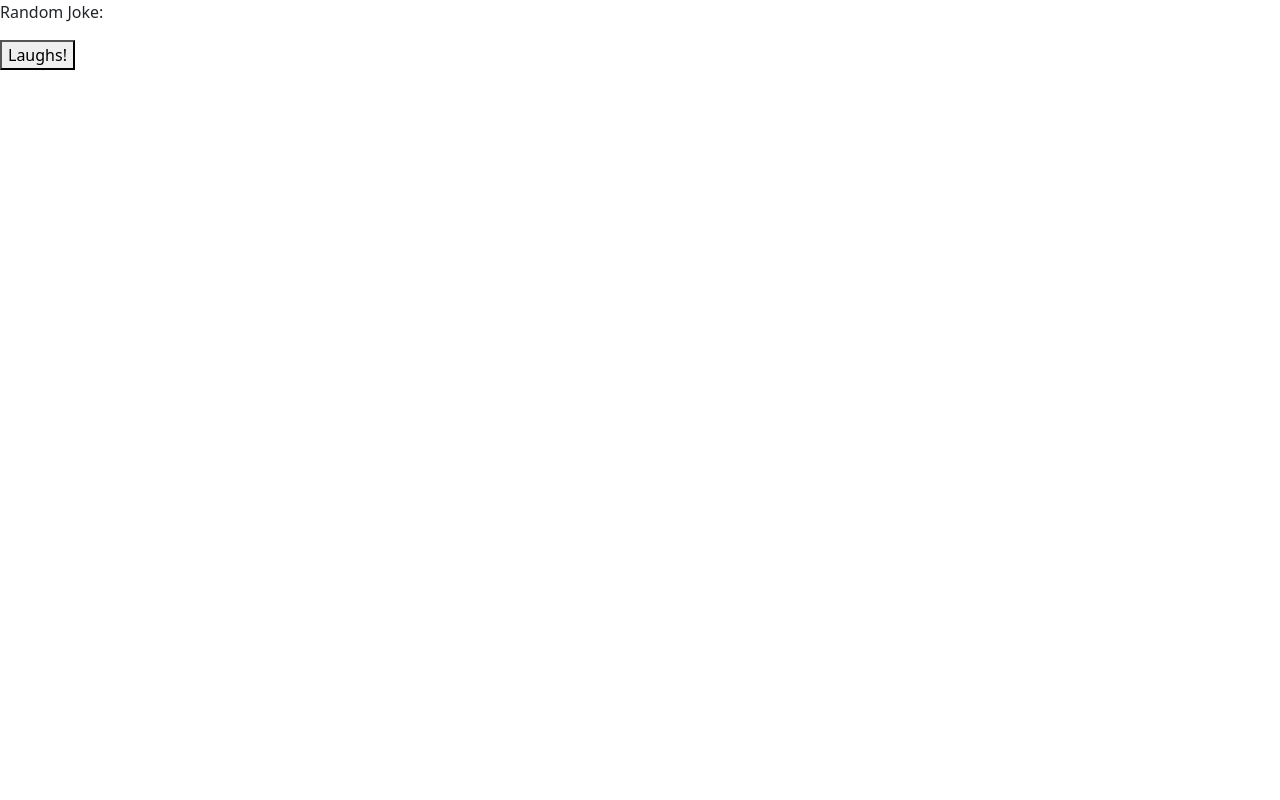
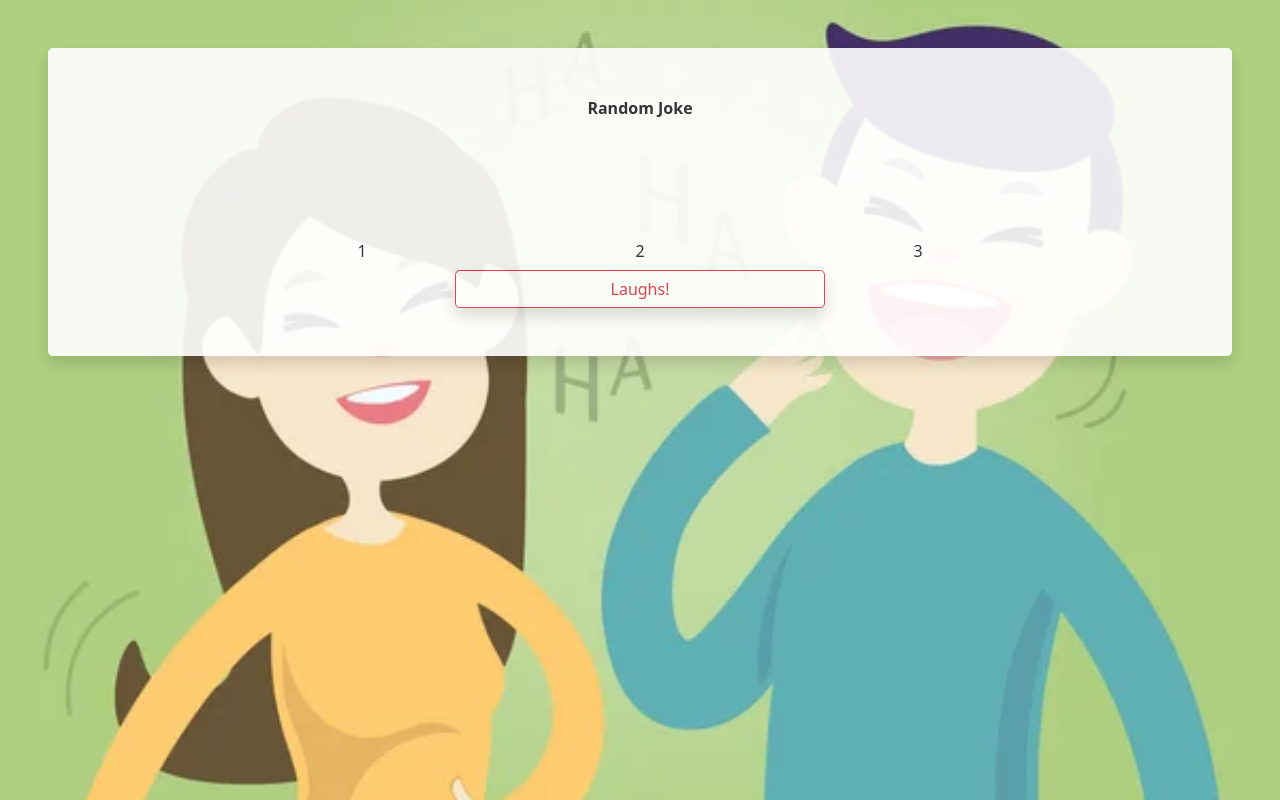
Before and after one commit to danigp87/Sprint5, a website: page index.html in a window 1280 px wide. Drawn offline with nearby package versions, Linux system fonts and the light colour scheme.

Commit message:
Nivel 1 Completado

```diff
--- a/index.html
+++ b/index.html
@@ -7,13 +7,32 @@
     <meta name="viewport" content="width=device-width, initial-scale=1.0">
     <link href="https://cdn.jsdelivr.net/npm/bootstrap@5.0.2/dist/css/bootstrap.min.css" rel="stylesheet"
         integrity="sha384-EVSTQN3/azprG1Anm3QDgpJLIm9Nao0Yz1ztcQTwFspd3yD65VohhpuuCOmLASjC" crossorigin="anonymous">
+    <link rel="stylesheet" href="/styles.css">
     <title>JOKE of the DAY</title>
 </head>
 
-<body>
-    <div>Random Joke:</div>
-    <p id="theJoke"></p>
-    <button onclick="nextJoke()">Laughs!</button>
+<header class="">
+    <div id="tempInfo"></div>
+</header>
+
+<body class="m-5">
+    <div class="container-fluid p-5 justify-content-center border-rounded rounded-3 shadow bg-white">
+        <div class="row">
+            <div class="col-12 justify-content-center fw-bold text-center">Random Joke</div>
+        </div>
+        <div class="row p-5">
+            <p class="col-12 justify-content-center text-center" id="theJoke"></p>
+        </div>
+        <div class="row justify-content-center">
+            <button id="score1" class="col-3 btn" onclick="score(1)">1</button>
+            <button id="score2" class="col-3 btn" onclick="score(2)">2</button>
+            <button id="score3" class="col-3 btn" onclick="score(3)">3</button>
+        </div>
+        <div class="row justify-content-center">
+            <button class="col-4 justify-content-center btn btn-outline-danger border-rounded rounded-3 shadow"
+                onclick="nextJoke()">Laughs!</button>
+        </div>
+    </div>
 </body>
 <script src="./index.js"></script>
 
--- a/index.js
+++ b/index.js
@@ -1,6 +1,6 @@
 "use strict";
+/* document.getElementById("nextJoke")!.addEventListener("click", nextJoke) //el botón en el html lleva una id que sería nextJoke */
 const API_URL = "https://icanhazdadjoke.com/api";
-/* document.getElementById("nextJoke")!.addEventListener("click", nextJoke) //el botón en el html lleva una id que sería nextJoke */
 function nextJoke() {
     fetch('https://icanhazdadjoke.com/', {
         headers: {
@@ -10,5 +10,19 @@ function nextJoke() {
         .then(response => response.json())
         .then(json => document.getElementById("theJoke").innerHTML = json.joke)
         .catch(error => console.log(error));
-    /* const theJoke: HTMLElement | any = document.getElementById('theJoke') */
 }
+const reportJoke = [];
+function score(number) {
+    var _a;
+    const joke = (_a = document.getElementById('theJoke')) === null || _a === void 0 ? void 0 : _a.innerHTML;
+    reportJoke.forEach((item, index) => {
+        if (item.joke === joke) {
+            reportJoke.splice(index, 1);
+        }
+    });
+    const score = number;
+    const date = new Date().toISOString();
+    const scoredJoke = { joke, score, date };
+    reportJoke.push(scoredJoke);
+    console.log(reportJoke);
+}
--- /dev/null
+++ b/styles.css
@@ -0,0 +1,7 @@
+body {
+    opacity: 0.9;
+    /* overflow-x: hidden; */
+    /* background-image: url("/peñarisas.jpg"); */
+    background: rgba(0, 0, 0, 0.5) url("/peñarisas.jpg") no-repeat center center fixed;
+    background-size: cover;
+}
```
Also changed, not shown: index.ts (+23 -2 lines), multitud-de-espectadores-viendo-los-eventos-deportivos-al-aire-libre-e700yg.jpg (added), peñarisas.jpg (added).
